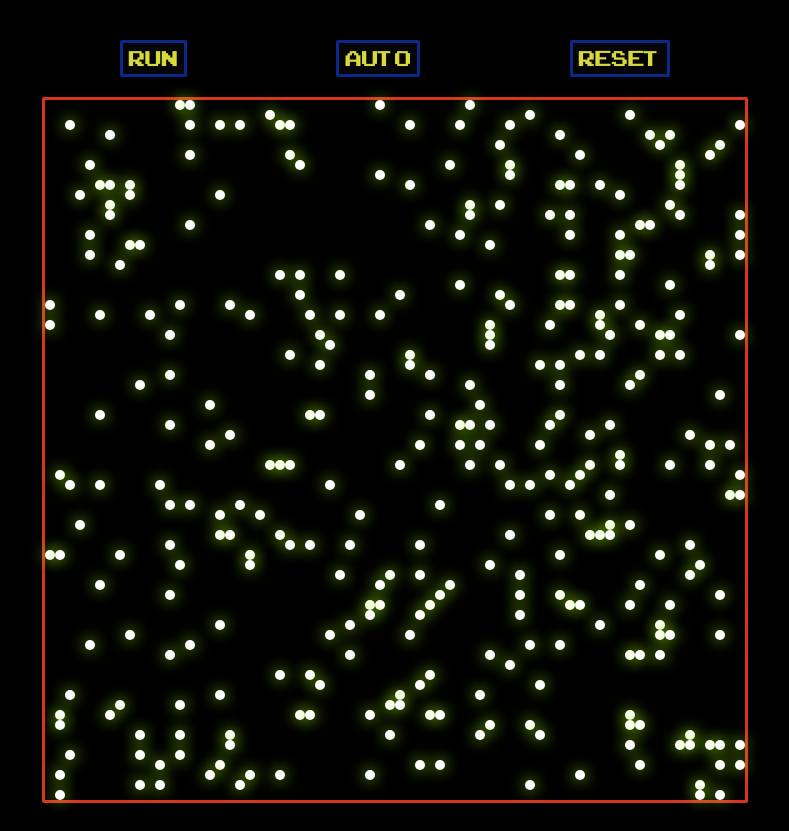
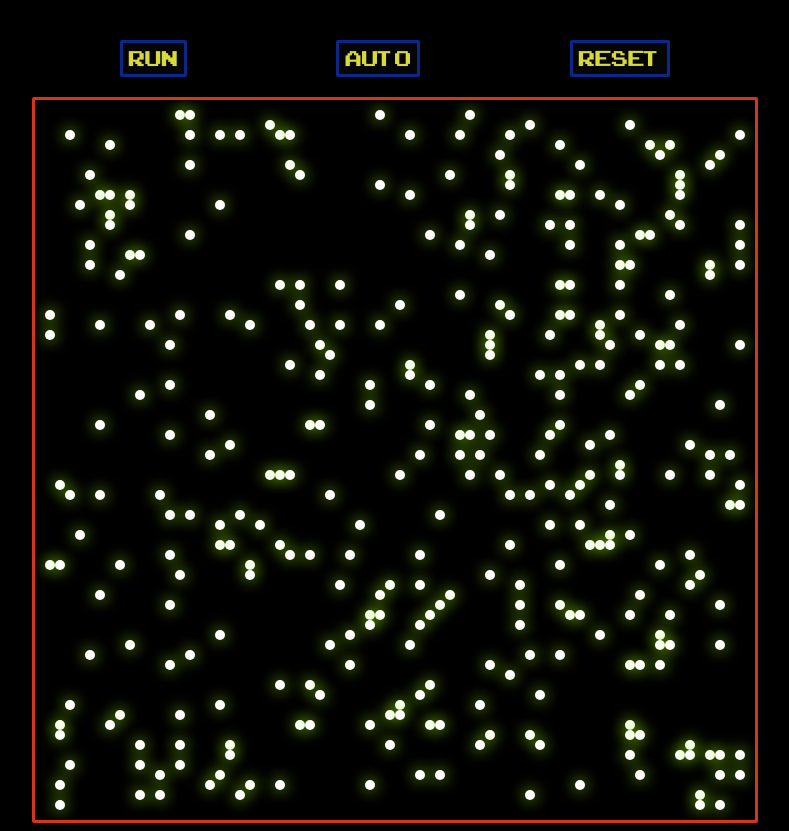
Before and after one commit to PurpleMongrel/jazzyGameOfLife, a plain HTML site: page jazzyGameOfLife.html in a window 1280 px wide. Shown: the whole page, without its empty margins (245-1034 px from the left). Drawn offline with Linux system fonts and the light colour scheme.

Commit message:
Padded grid

```diff
--- a/jazzyGameOfLife.css
+++ b/jazzyGameOfLife.css
@@ -41,8 +41,10 @@
   #grid {
     border: 3px solid rgb(216, 51, 29);
     border-radius: 2px;
-    padding-left: 0;
-    padding-right: 0;
+    padding-left: 10px;
+    padding-right: 10px;
+    padding-top: 10px;
+    padding-bottom: 10px;
     margin-left: auto;
     margin-right: auto;
     display: block;
```
